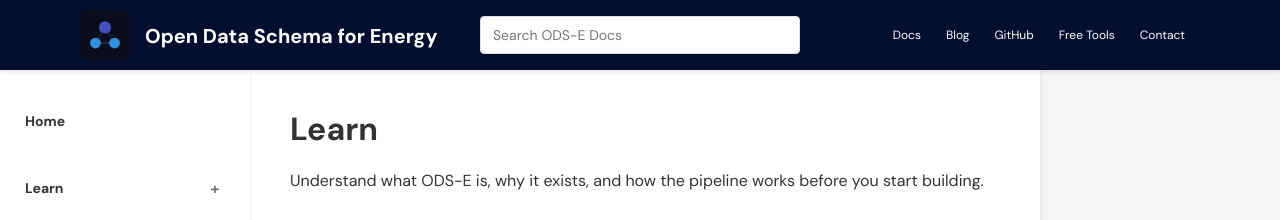
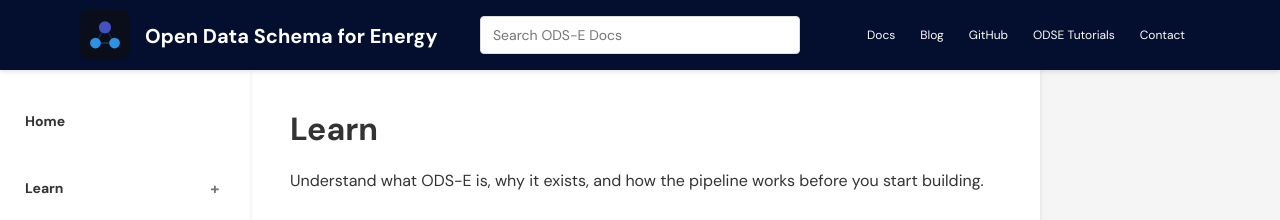
Before and after one commit to AsobaCloud/odse-docs, a Jekyll site: the page built from docs/learn.md, in a window 1280 px wide. Shown: the top 220 px of the page. Built offline with Jekyll 4.4.1, drawn with Linux system fonts in a browser that asks for light colours.

Commit message:
updating navigation header to include links to tutorial

```diff
--- a/_layouts/default.html
+++ b/_layouts/default.html
@@ -44,7 +44,7 @@ layout: default
       <a href="/docs/">Docs</a>
       <a href="https://asobapowerbrief.substack.com/">Blog</a>
       <a href="https://github.com/AsobaCloud/odse">GitHub</a>
-      <a href="https://asoba.org/solar-reports.html">Free Tools</a>
+      <a href="https://asoba.org/tutorials/">ODSE Tutorials</a>
       <a href="https://asoba.co/contact-us">Contact</a>
     </div>
   </header>
```
